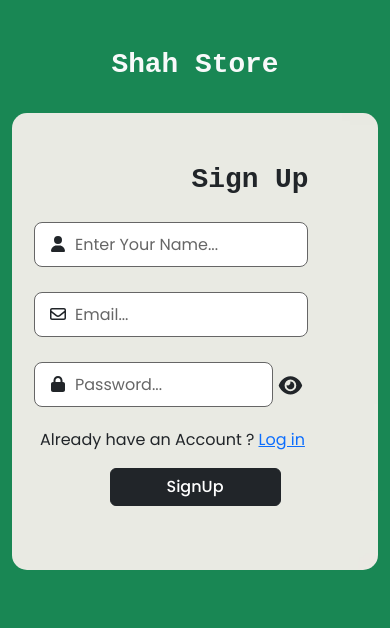
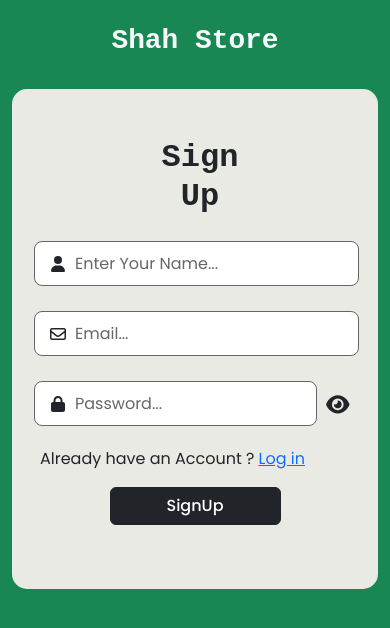
Before and after one commit to ShahwaizQasim/Capital-Shop, a React (Vite) app: page /SignUp in a window 390 px wide. Shown: the top 628 px of the page. Built offline with nearby package versions, Linux system fonts and the light colour scheme; no server answers.

Commit message:
signup page responsive media query add

```diff
--- a/src/App.css
+++ b/src/App.css
@@ -1,24 +1,68 @@
 /* Media Query */
-
-  /* @media screen and (max-width:768px) {
-    .eyeIcon{
-        font-size: 1rem;
-        margin-top: 20px;
+@media screen and (max-width: 768px) {
+  .heading {
+    margin-left: 90px;
   }
-  } */
+  .group {
+    display: flex;
+    justify-content: center;
+    margin-left: 10px;
+    max-width: 95%;
+  }
+  .error_msg {
+    padding-left: 8px;
+    padding-top: 4px;
+  }
+  .heading {
+    padding-right: 100px;
+    font-size: 2rem;
+  }
+}
 
 @media screen and (max-width: 425px) {
   .heading {
     margin-left: 110px;
   }
+  .group {
+    display: flex;
+    justify-content: center;
+    margin-left: 10px;
+    max-width: 95%;
+  }
+  .error_msg {
+    padding-left: 8px;
+    padding-top: 4px;
+  }
+  .heading {
+    padding-right: 100px;
+    font-size: 2rem;
+  }
 }
 @media screen and (max-width: 375px) {
   .heading {
-        margin-left: 90px;
+    margin-left: 70px;
+  }
+  .para {
+    font-size: 0.9rem;
+  }
+  .error_msg {
+    font-size: 0.9rem;
+  }
+}
+@media screen and (max-width: 350px) {
+  .heading {
+    margin-left: 70px;
+  }
+  .para {
+    font-size: 0.9rem;
+  }
+  .error_msg {
+    font-size: 0.9rem;
   }
 }
 @media screen and (max-width: 320px) {
   .heading {
-        margin-left: 70px;
+    text-align: center;
+    margin-left: 20px;
   }
 }
--- a/src/pages/auth/signup.jsx
+++ b/src/pages/auth/signup.jsx
@@ -57,7 +57,7 @@ function SignUp() {
         <div className="container">
           <div className="row">
             <h1
-              className="text-center text-light mt-5 fw-bold d-inline"
+              className="text-center text-light mt-4 fw-bold d-inline"
               style={{ fontFamily: '"Courier New", Courier, monospace' }}
             >
               Shah Store
```
Lines whose indentation alone changed are shown as unchanged.
